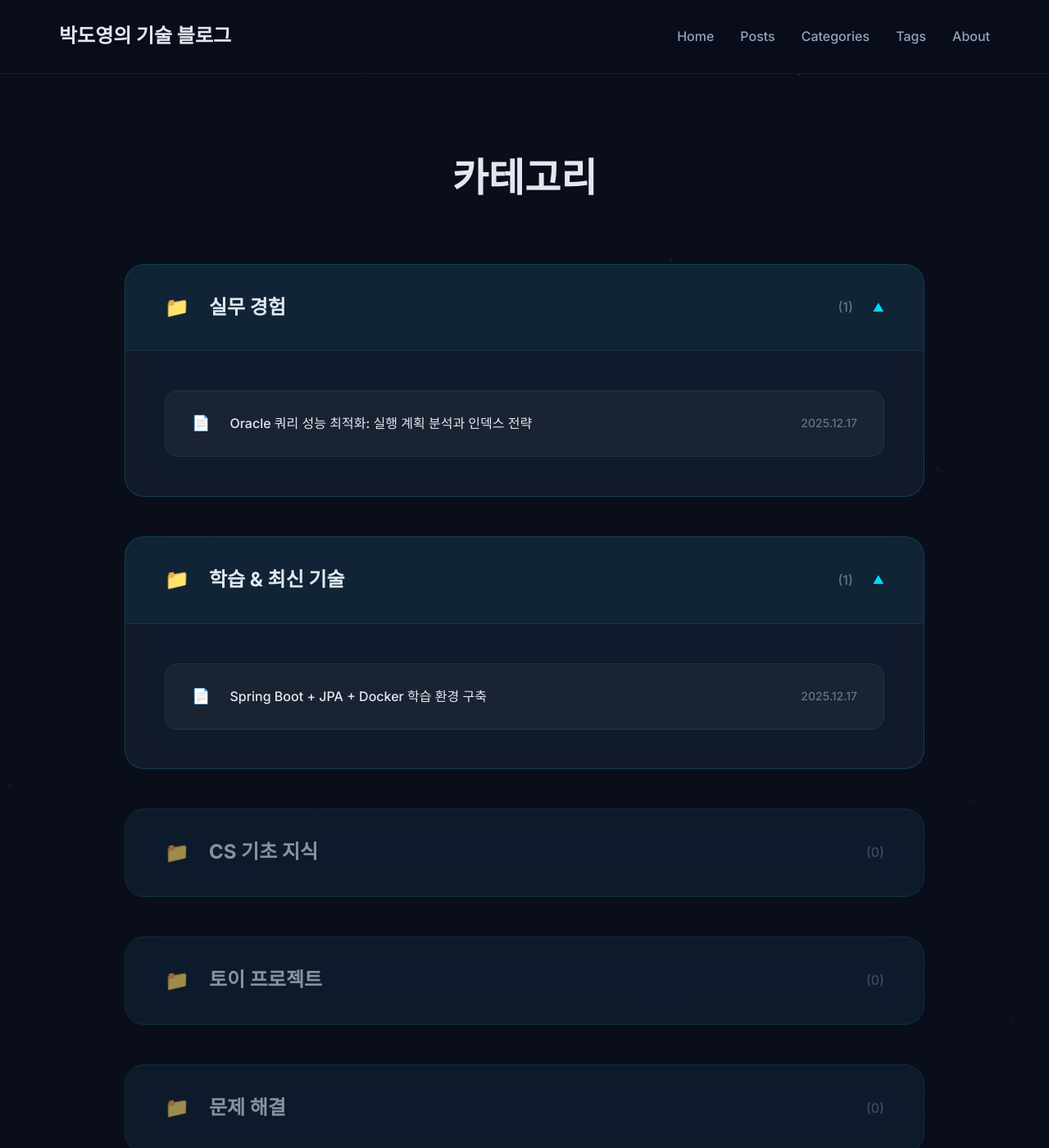
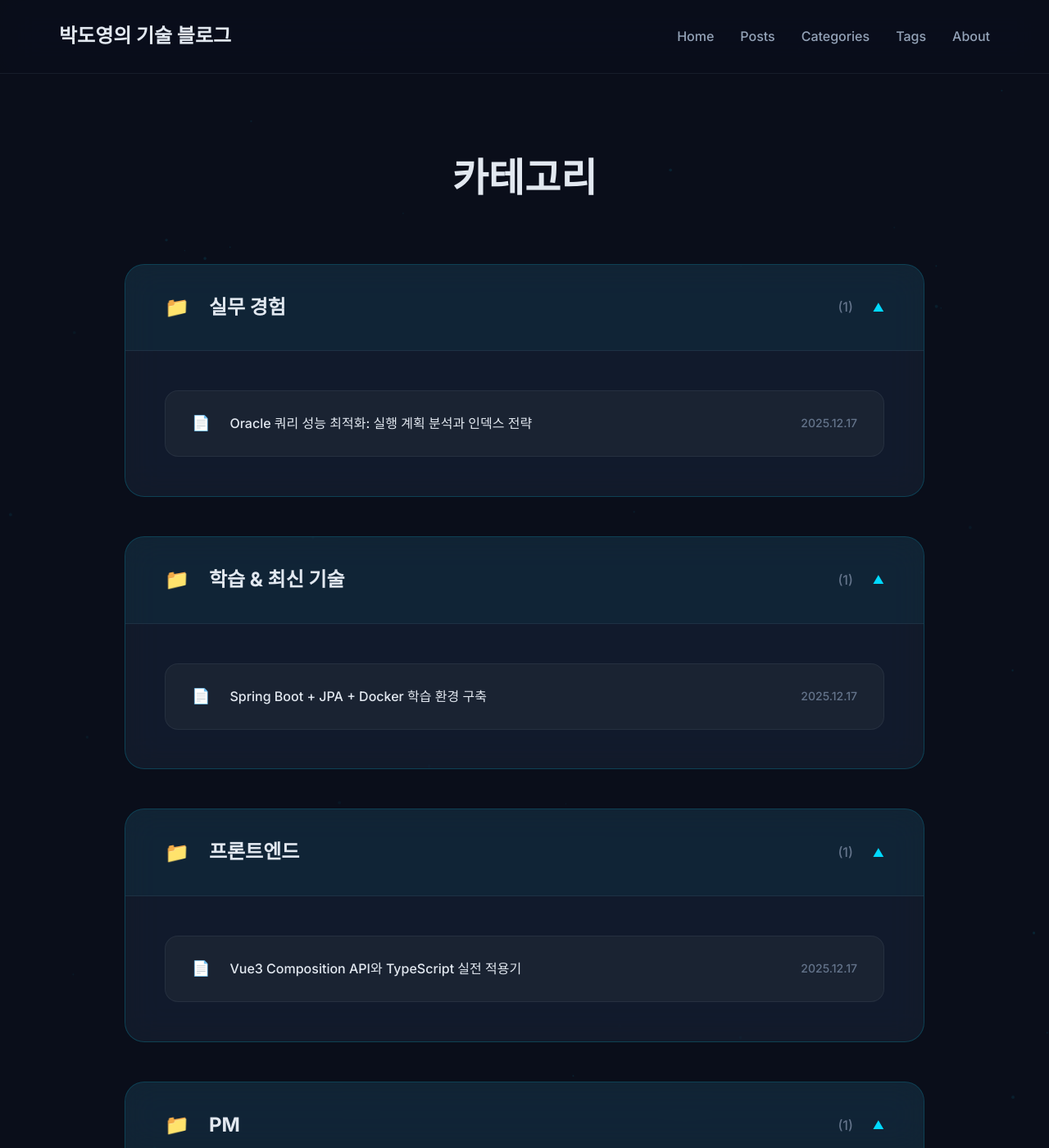
Before and after one commit to parkdo0/parkdo0.github.io, a Jekyll site: the page built from _pages/categories.md, in a window 1280 px wide and 1400 px high. Shown: the whole window at 82% size. Built offline with Jekyll 4.4.1, drawn with Linux system fonts in a browser that asks for light colours; some of the changed text lies outside the part shown.

```diff
--- a/_pages/categories.md
+++ b/_pages/categories.md
@@ -7,10 +7,40 @@ author_profile: true
 
 <div class="folder-structure">
   {% comment %} 카테고리 매핑 {% endcomment %}
-  {% assign category_display_map = "Work-Experience:실무 경험,Learning:학습 & 최신 기술,CS-Knowledge:CS 기초 지식,Toy-Projects:토이 프로젝트,Troubleshooting:문제 해결" | split: "," %}
+  {% assign category_display_map = "Work-Experience:실무 경험,Learning:학습 & 최신 기술,CS-Knowledge:CS 기초 지식,Toy-Projects:토이 프로젝트,Troubleshooting:문제 해결,Frontend:프론트엔드,Vue3:Vue3,PM:PM,ProjectManagement:프로젝트 관리" | split: "," %}
 
   {% comment %} 표시 순서 {% endcomment %}
-  {% assign category_order = "Work-Experience,Learning,CS-Knowledge,Toy-Projects,Troubleshooting" | split: "," %}
+  {% assign category_order = "Work-Experience,Learning,Frontend,Vue3,PM,ProjectManagement,CS-Knowledge,Toy-Projects,Troubleshooting" | split: "," %}
+
+  {% comment %} 모든 포스트를 순회하며 첫 번째 카테고리에만 할당 {% endcomment %}
+  {% assign posts_by_category = "" | split: "," %}
+
+  {% for post in site.posts %}
+    {% assign post_categories = post.categories %}
+    {% if post_categories.size > 0 %}
+      {% assign first_category = post_categories[0] %}
+      {% assign category_found = false %}
+
+      {% comment %} 이미 해당 카테고리에 할당되었는지 확인 {% endcomment %}
+      {% for category_key in category_order %}
+        {% if category_key == first_category %}
+          {% assign category_found = true %}
+          {% break %}
+        {% endif %}
+      {% endfor %}
+
+      {% if category_found %}
+        {% comment %} 카테고리별로 포스트 그룹화 (간단한 방법) {% endcomment %}
+        {% assign category_posts = site.categories[first_category] %}
+        {% for cat_post in category_posts %}
+          {% if cat_post.url == post.url %}
+            {% assign posts_by_category = posts_by_category | push: post %}
+            {% break %}
+          {% endif %}
+        {% endfor %}
+      {% endif %}
+    {% endif %}
+  {% endfor %}
 
   {% for category_key in category_order %}
     {% assign category_display = category_key %}
@@ -22,18 +52,28 @@ author_profile: true
       {% endif %}
     {% endfor %}
 
+    {% comment %} 해당 카테고리의 포스트 중 첫 번째 카테고리가 이 카테고리인 것만 필터링 {% endcomment %}
+    {% assign category_posts_filtered = "" | split: "," %}
     {% assign category_posts = site.categories[category_key] %}
-    {% if category_posts.size > 0 %}
+
+    {% for post in category_posts %}
+      {% assign post_first_category = post.categories[0] %}
+      {% if post_first_category == category_key %}
+        {% assign category_posts_filtered = category_posts_filtered | push: post %}
+      {% endif %}
+    {% endfor %}
+
+    {% if category_posts_filtered.size > 0 %}
       <div class="folder-item">
         <div class="folder-header" data-folder-toggle>
           <span class="folder-icon">📁</span>
           <h2 class="folder-title">{{ category_display }}</h2>
-          <span class="folder-count">({{ category_posts.size }})</span>
+          <span class="folder-count">({{ category_posts_filtered.size }})</span>
           <span class="folder-arrow">▼</span>
         </div>
         <div class="folder-content">
           <ul class="folder-posts">
-            {% for post in category_posts %}
+            {% for post in category_posts_filtered %}
               <li class="folder-post-item">
                 <a href="{{ post.url | relative_url }}" class="folder-post-link">
                   <span class="folder-post-icon">📄</span>
@@ -46,16 +86,18 @@ author_profile: true
         </div>
       </div>
     {% else %}
-      <div class="folder-item folder-empty">
-        <div class="folder-header">
-          <span class="folder-icon">📁</span>
-          <h2 class="folder-title">{{ category_display }}</h2>
-          <span class="folder-count">(0)</span>
+      {% if category_posts.size == 0 %}
+        <div class="folder-item folder-empty">
+          <div class="folder-header">
+            <span class="folder-icon">📁</span>
+            <h2 class="folder-title">{{ category_display }}</h2>
+            <span class="folder-count">(0)</span>
+          </div>
+          <div class="folder-content">
+            <p class="folder-empty-text">(추후 작성)</p>
+          </div>
         </div>
-        <div class="folder-content">
-          <p class="folder-empty-text">(추후 작성)</p>
-        </div>
-      </div>
+      {% endif %}
     {% endif %}
   {% endfor %}
 
@@ -70,27 +112,37 @@ author_profile: true
     {% endfor %}
 
     {% unless is_mapped %}
-      <div class="folder-item">
-        <div class="folder-header" data-folder-toggle>
-          <span class="folder-icon">📁</span>
-          <h2 class="folder-title">{{ category[0] }}</h2>
-          <span class="folder-count">({{ category[1] | size }})</span>
-          <span class="folder-arrow">▼</span>
+      {% assign category_posts_filtered = "" | split: "," %}
+      {% for post in category[1] %}
+        {% assign post_first_category = post.categories[0] %}
+        {% if post_first_category == category[0] %}
+          {% assign category_posts_filtered = category_posts_filtered | push: post %}
+        {% endif %}
+      {% endfor %}
+
+      {% if category_posts_filtered.size > 0 %}
+        <div class="folder-item">
+          <div class="folder-header" data-folder-toggle>
+            <span class="folder-icon">📁</span>
+            <h2 class="folder-title">{{ category[0] }}</h2>
+            <span class="folder-count">({{ category_posts_filtered.size }})</span>
+            <span class="folder-arrow">▼</span>
+          </div>
+          <div class="folder-content">
+            <ul class="folder-posts">
+              {% for post in category_posts_filtered %}
+                <li class="folder-post-item">
+                  <a href="{{ post.url | relative_url }}" class="folder-post-link">
+                    <span class="folder-post-icon">📄</span>
+                    <span class="folder-post-title">{{ post.title }}</span>
+                    <span class="folder-post-date">{{ post.date | date: "%Y.%m.%d" }}</span>
+                  </a>
+                </li>
+              {% endfor %}
+            </ul>
+          </div>
         </div>
-        <div class="folder-content">
-          <ul class="folder-posts">
-            {% for post in category[1] %}
-              <li class="folder-post-item">
-                <a href="{{ post.url | relative_url }}" class="folder-post-link">
-                  <span class="folder-post-icon">📄</span>
-                  <span class="folder-post-title">{{ post.title }}</span>
-                  <span class="folder-post-date">{{ post.date | date: "%Y.%m.%d" }}</span>
-                </a>
-              </li>
-            {% endfor %}
-          </ul>
-        </div>
-      </div>
+      {% endif %}
     {% endunless %}
   {% endfor %}
 </div>
--- a/assets/css/main.scss
+++ b/assets/css/main.scss
@@ -1047,7 +1047,7 @@ body {
    ========================================================================== */
 
 .floating-toc {
-  position: fixed;
+  position: fixed !important;
   top: 50%;
   right: var(--spacing-lg);
   transform: translateY(-50%);
@@ -1069,7 +1069,7 @@ body {
   }
 
   @media (min-width: 1025px) {
-    will-change: transform, top, opacity;
+    will-change: top, opacity;
 
     &.visible {
       opacity: 1;
```
Also changed, not shown: assets/js/floating-toc.js (+33 -35 lines).
